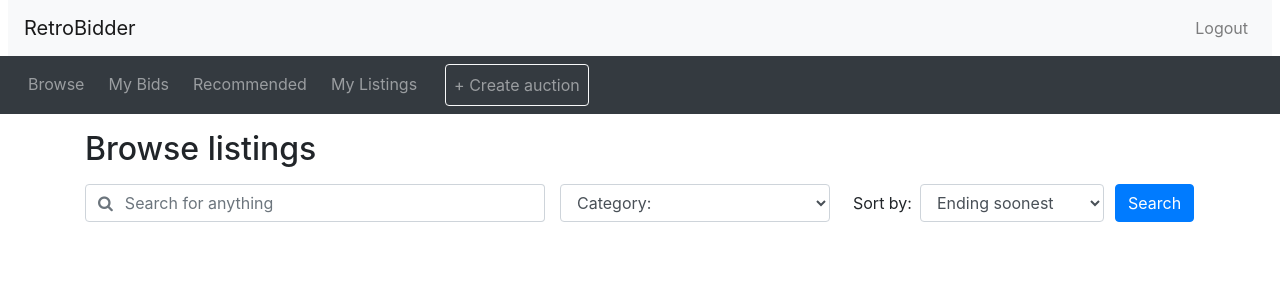
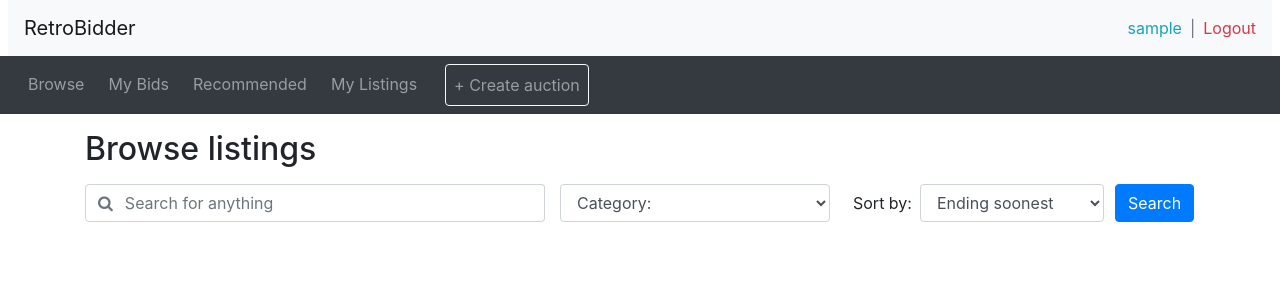
Before and after one commit to davidve0206/COMP0178-Project, a PHP site: page /views/browse.php in a window 1280 px wide. Shown: the top 300 px of the page. Run offline with PHP 8.4, Linux system fonts and the light colour scheme; the visitor is signed in with stand-in values (Sample User, id 1); data that the repository does not hold is empty.

Commit message:
username display in header when logged in

```diff
--- a/views/header.php
+++ b/views/header.php
@@ -38,7 +38,11 @@ session_start();
         // Displays either login or logout on the right, depending on user's
         // current status (session).
         if (isset($_SESSION['loggedIn']) && $_SESSION['loggedIn'] == true) {
-          echo '<a class="nav-link" href="logout.php">Logout</a>';
+          echo '<div class="d-flex align-items-center">
+            <span class="navbar-text text-info">' . htmlspecialchars($_SESSION['username']) . '</span>
+            <span class="mx-2 text-muted">|</span>
+            <a class="nav-link p-0 text-danger" href="logout.php">Logout</a>
+          </div>';
         } else {
           echo '<button type="button" class="btn nav-link" data-toggle="modal" data-target="#loginModal">Login</button>';
         }
```
